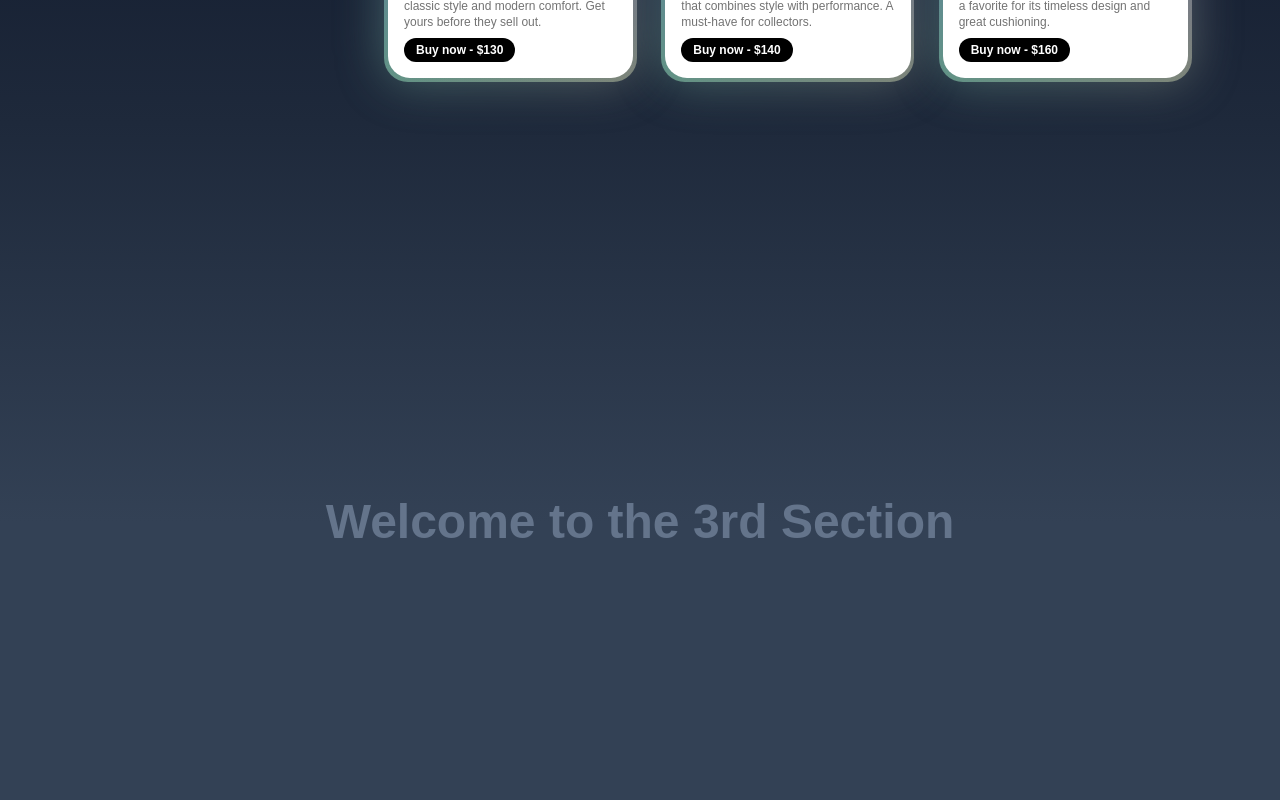
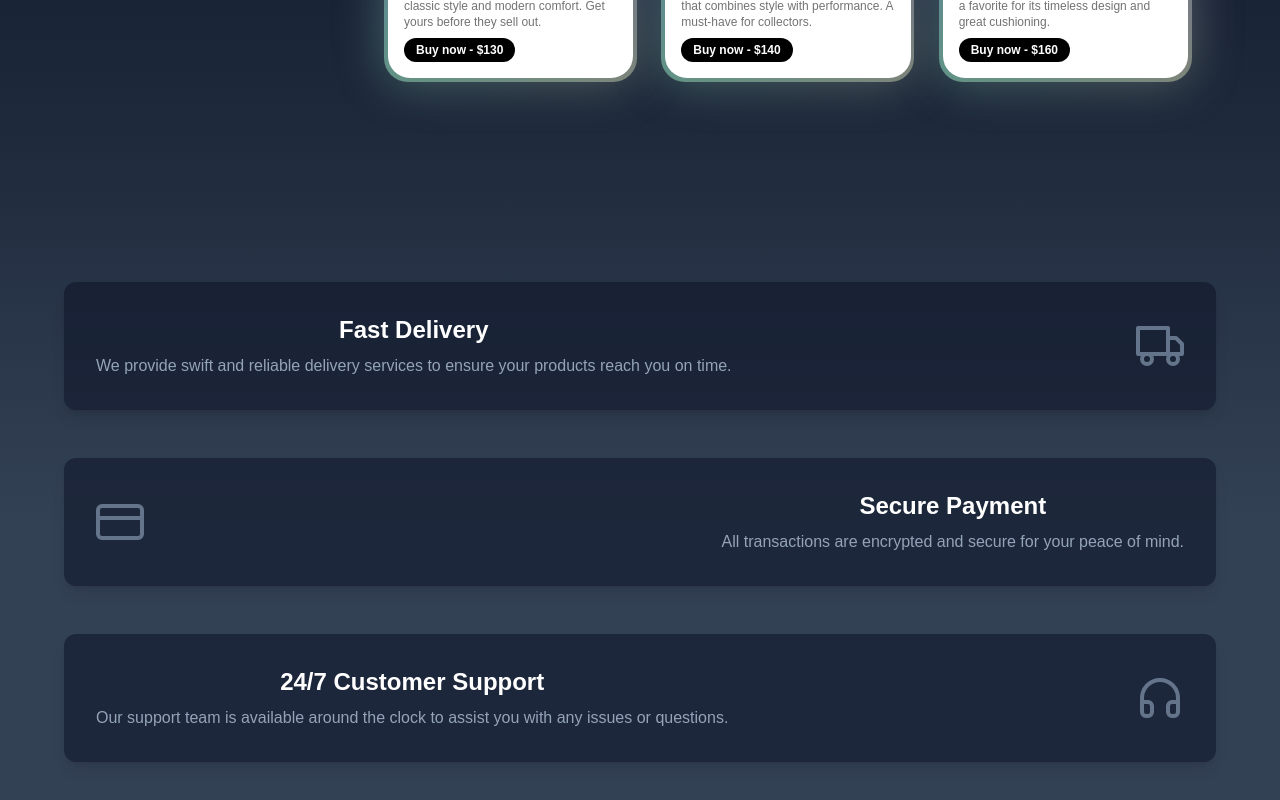
Before and after one commit to sivavarunan/ecommerce-website, a Next.js app: page / in a window 1280 px wide. Shown: the part 2358-3158 px from the top of the page. Built offline with nearby package versions, Linux system fonts and the light colour scheme.

Commit message:
added services to section 3

```diff
--- a/src/app/pages/MainPage/Section3.tsx
+++ b/src/app/pages/MainPage/Section3.tsx
@@ -1,13 +1,51 @@
 import React from "react";
+import { FiTruck, FiCreditCard, FiHeadphones } from "react-icons/fi";
+
+const services = [
+  {
+    id: 1,
+    title: "Fast Delivery",
+    description: "We provide swift and reliable delivery services to ensure your products reach you on time.",
+    icon: <FiTruck className="w-12 h-12 text-slate-500" />,
+  },
+  {
+    id: 2,
+    title: "Secure Payment",
+    description: "All transactions are encrypted and secure for your peace of mind.",
+    icon: <FiCreditCard className="w-12 h-12 text-slate-500" />,
+  },
+  {
+    id: 3,
+    title: "24/7 Customer Support",
+    description: "Our support team is available around the clock to assist you with any issues or questions.",
+    icon: <FiHeadphones className="w-12 h-12 text-slate-500" />,
+  },
+];
 
 const Section3 = () => {
-    return(
-        <div className="bg-gradient-to-b from-slate-800 via-slate-700 to-slate-700 h-screen flex items-center justify-center">
-            <h1 className="text-slate-500 text-5xl font-bold">
-                Welcome to the 3rd Section
-            </h1>
+  return (
+    <div className="bg-gradient-to-b from-slate-800 via-slate-700 to-slate-700 h-screen flex flex-col items-center justify-center space-y-12 p-8">
+      {services.map((service, index) => (
+        <div
+          key={service.id}
+          className={`flex flex-col md:flex-row items-center ${
+            index % 2 === 0 ? "md:flex-row-reverse" : ""
+          } justify-between w-full max-w-6xl p-8 bg-slate-900 bg-opacity-60 rounded-xl shadow-lg`}
+        >
+          {/* Icon */}
+          <div className="mb-4 md:mb-0">
+            {service.icon}
+          </div>
+
+          {/* Text content */}
+          <div className={`md:${index % 2 === 0 ? "text-right" : "text-left"} text-center md:text-${index % 2 === 0 ? 'right' : 'left'}`}>
+            <h3 className="text-2xl font-bold text-white">{service.title}</h3>
+            <p className="text-slate-400 mt-2">{service.description}</p>
+          </div>
         </div>
-    );
-}
+      ))}
+    </div>
+  );
+};
 
 export default Section3;
```
